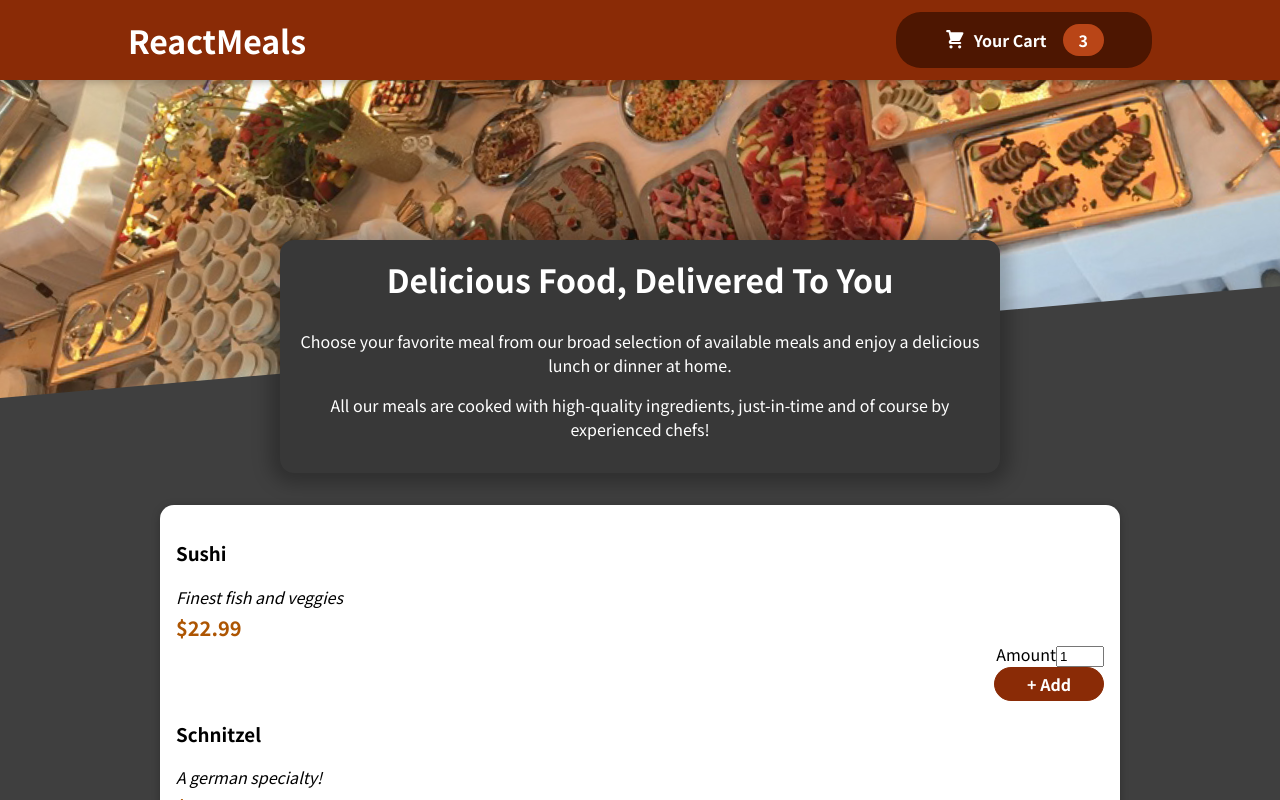
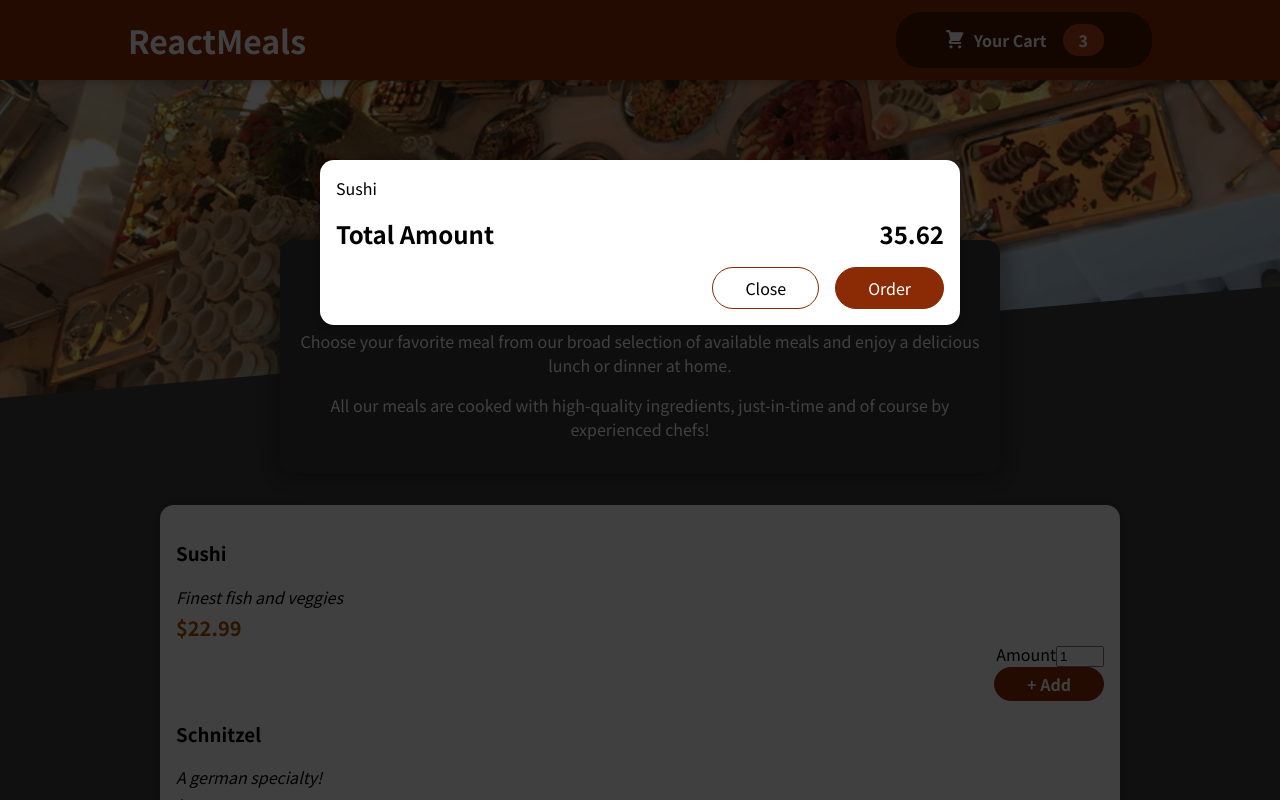
Before and after one commit to debasrita26/FoodOrder-App, a React (Create React App) app: page / in a window 1280 px wide. Shown: the top 800 px of the page. Built offline with nearby package versions, Linux system fonts and the light colour scheme.

Commit message:
Added Modal via React Portal

```diff
--- a/public/index.html
+++ b/public/index.html
@@ -28,6 +28,7 @@
   </head>
   <body>
     <noscript>You need to enable JavaScript to run this app.</noscript>
+    <div id="overlays"></div>
     <div id="root"></div>
     <!--
       This HTML file is a template.
--- a/src/App.js
+++ b/src/App.js
@@ -1,11 +1,13 @@
 import Header from "./components/Layout/Header";
 import { Fragment } from "react";
 import Meals from "./components/Meals/Meals";
+import Cart from "./components/Cart/Cart";
 
 function App() {
   return (
     <div>
       <Fragment>
+        <Cart/>
         <Header />
         <main>
           <Meals />
--- a/src/components/Cart/Cart.js
+++ b/src/components/Cart/Cart.js
@@ -1,29 +1,29 @@
-import React from 'react';
+import React from "react";
+import Modal from "../UI/Modal";
 
-import classes from './Cart.module.css';
+import classes from "./Cart.module.css";
 
 const Cart = (props) => {
   const cartItems = (
-    <ul className={classes['cart-items']}>
-        {[{id: 'c1', name: 'Sushi', amount: 2, price: 12.99},].map((item) => (
+    <ul className={classes["cart-items"]}>
+      {[{ id: "c1", name: "Sushi", amount: 2, price: 12.99 }].map((item) => (
         <li>{item.name}</li>
       ))}
     </ul>
   );
 
   return (
-        <div>
+    <Modal>
       {cartItems}
       <div className={classes.total}>
         <span>Total Amount</span>
         <span>35.62</span>
       </div>
       <div className={classes.actions}>
-            <button className={classes['button-alt']}>Close</button>
+        <button className={classes["button-alt"]}>Close</button>
         <button className={classes.button}>Order</button>
-
       </div>
-        </div>
+    </Modal>
   );
 };
 
--- /dev/null
+++ b/src/components/UI/Modal.js
@@ -0,0 +1,28 @@
+import React, { Fragment } from "react";
+import ReactDOM  from "react-dom";
+import classes from "./Modal.module.css";
+
+const Backdrop = (props) => {
+  return <div className={classes.backdrop}></div>;
+};
+
+const ModalOverlay = (props) => {
+  return (
+      <div className={classes.modal}>
+        <div className={classes.content}>{props.children}</div>
+      </div>
+  );
+};
+
+const PortalElement = document.getElementById('overlays');
+
+const Modal = (props) => {
+  return (
+    <Fragment>
+        {ReactDOM.createPortal(<Backdrop />, PortalElement)}
+        {ReactDOM.createPortal(<ModalOverlay>{props.children}</ModalOverlay>, PortalElement)}
+    </Fragment>
+  )
+};
+
+export default Modal;
--- /dev/null
+++ b/src/components/UI/Modal.module.css
@@ -0,0 +1,40 @@
+.backdrop {
+    position: fixed;
+    top: 0;
+    left: 0;
+    width: 100%;
+    height: 100vh;
+    z-index: 20;
+    background-color: rgba(0, 0, 0, 0.75);
+  }
+
+  .modal {
+    position: fixed;
+    top: 20vh;
+    left: 5%;
+    width: 90%;
+    background-color: white;
+    padding: 1rem;
+    border-radius: 14px;
+    box-shadow: 0 2px 8px rgba(0, 0, 0, 0.25);
+    z-index: 30;
+    animation: slide-down 300ms ease-out forwards;
+  }
+
+  @media (min-width: 768px) {
+    .modal {
+      width: 40rem;
+      left: calc(50% - 20rem);
+    }
+  }
+
+  @keyframes slide-down {
+    from {
+      opacity: 0;
+      transform: translateY(-3rem);
+    }
+    to {
+      opacity: 1;
+      transform: translateY(0);
+    }
+  }
```
Also changed, not shown: 1 other file (tests, documents, lock files or other folders). Lines whose indentation alone changed are shown as unchanged.
